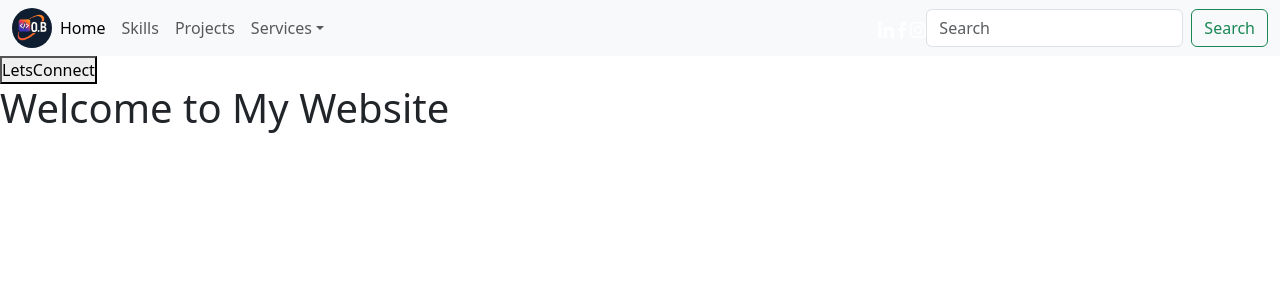
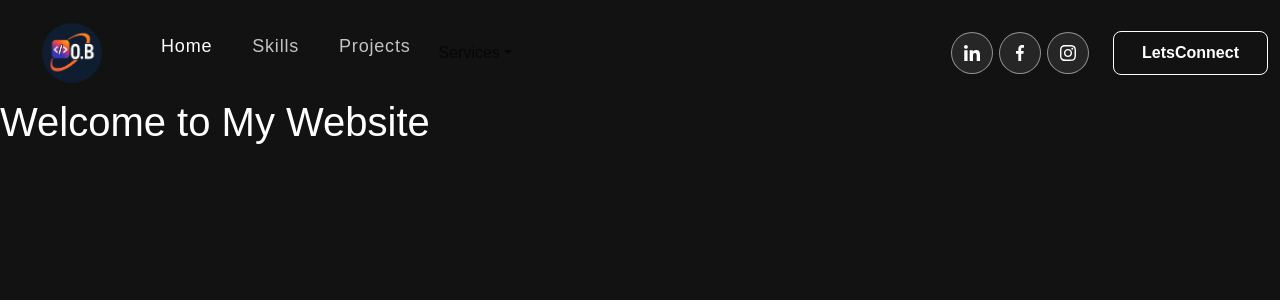
Before and after one commit to omar-albarakeh/omar-portfilio-v2, a React (Create React App) app: page / in a window 1280 px wide. Shown: the top 300 px of the page. Built offline with nearby package versions, Linux system fonts and the light colour scheme.

Commit message:
navbar updated

```diff
--- a/src/App.js
+++ b/src/App.js
@@ -1,15 +1,15 @@
 import React from "react";
-import "./app.css";
 import MyNavbar from "./components/navbar";
 import "bootstrap/dist/css/bootstrap.min.css";
-import LetsConnect from "./components/letsConnect";
+import "./app.css";
 
 function App() {
   return (
-    <div>
+    <div className="App">
       <MyNavbar />
-      <LetsConnect />
-      <h1>Welcome to My Website</h1>
+      <div style={{ height: "2000px", paddingTop: "100px" }}>
+        <h1>Welcome to My Website</h1>
+      </div>
     </div>
   );
 }
--- a/src/app.css
+++ b/src/app.css
@@ -1,10 +1,273 @@
+/* ===== Global Styles ===== */
 * {
   margin: 0;
   padding: 0;
   box-sizing: border-box;
 }
 
+html {
+  scroll-behavior: smooth;
+  scroll-padding-top: 75px;
+}
 
-.logo{
-    border-radius: 50px;;
+body {
+  font-weight: 400;
+  overflow-x: hidden;
+  position: relative;
+  background-color: #121212 !important;
+  color: #ffffff !important;
+  font-family: "Centra", sans-serif !important;
 }
+
+h1,
+h2,
+h3,
+h4,
+h5,
+h6,
+p,
+a,
+li,
+button,
+ul {
+  margin: 0;
+  padding: 0;
+  line-height: normal;
+}
+
+a,
+a:hover {
+  text-decoration: none;
+  color: inherit;
+}
+
+button {
+  border: none;
+  background-color: transparent;
+}
+
+input:focus,
+textarea:focus,
+select:focus {
+  outline: none;
+}
+
+@media (min-width: 1700px) {
+  main .container {
+    max-width: 100%;
+    padding: 0 150px;
+  }
+}
+
+p.success {
+  color: green;
+}
+p.danger {
+  color: red;
+}
+
+/* ===== Navbar Styles ===== */
+nav.navbar {
+  padding: 18px 0;
+  position: fixed;
+  width: 100%;
+  top: 0;
+  z-index: 9999;
+  transition: 0.3s ease-in-out;
+  background-color: transparent;
+}
+
+nav.navbar.scrolled {
+  background-color: #121212;
+  padding: 8px 0;
+  box-shadow: 0 4px 12px rgba(0, 0, 0, 0.6);
+}
+
+nav.navbar a.navbar-brand {
+  width: 9%;
+}
+
+.navbar-nav .nav-link.navbar-link {
+  color: #fff !important;
+  font-weight: 400;
+  letter-spacing: 0.8px;
+  padding: 0 20px;
+  font-size: 18px;
+  opacity: 0.75;
+  transition: 0.3s ease-in-out;
+}
+
+.navbar-nav .nav-link.navbar-link:hover,
+.navbar-nav .nav-link.navbar-link.active {
+  opacity: 1;
+  color: #fff;
+}
+
+.navbar-text {
+  display: flex;
+  align-items: center;
+}
+
+.social-icon {
+  display: inline-flex;
+  margin-left: 14px;
+}
+
+.social-icon a {
+  width: 42px;
+  height: 42px;
+  background: rgba(217, 217, 217, 0.1);
+  border: 1px solid rgba(255, 255, 255, 0.5);
+  border-radius: 50%;
+  margin-right: 6px;
+  display: flex;
+  align-items: center;
+  justify-content: center;
+  position: relative;
+  overflow: hidden;
+}
+
+.social-icon a::before {
+  content: "";
+  position: absolute;
+  width: 100%;
+  height: 100%;
+  background-color: #fff;
+  transform: scale(0);
+  transition: transform 0.3s ease-in-out;
+  border-radius: 50%;
+  z-index: 0;
+}
+
+.social-icon a:hover::before {
+  transform: scale(1);
+}
+
+.social-icon a img {
+  width: 40%;
+  z-index: 1;
+  transition: 0.3s ease-in-out;
+}
+
+.social-icon a:hover img {
+  filter: brightness(0) saturate(100%) invert(0%) sepia(7%) saturate(98%)
+    hue-rotate(346deg) brightness(95%) contrast(86%);
+}
+
+.navbar-text button {
+  font-weight: 700;
+  color: #fff;
+  border: 1px solid #fff;
+  padding: 12px 28px;
+  font-size: 16px;
+  margin-left: 18px;
+  background-color: transparent;
+  position: relative;
+  overflow: hidden;
+  transition: 0.3s ease-in-out;
+  border-radius: 8px;
+}
+
+.navbar-text button span {
+  position: relative;
+  z-index: 1;
+}
+
+.navbar-text button::before {
+  content: "";
+  position: absolute;
+  left: 0;
+  top: 0;
+  width: 0;
+  height: 100%;
+  background-color: #fff;
+  z-index: 0;
+  transition: width 0.3s ease-in-out;
+}
+
+.navbar-text button:hover {
+  color: #121212;
+}
+
+.navbar-text button:hover::before {
+  width: 100%;
+}
+
+.navbar-toggler:focus,
+.navbar-toggler:active {
+  outline: none;
+  box-shadow: none;
+}
+
+.navbar-toggler-icon {
+  width: 24px;
+  height: 17px;
+  position: relative;
+  background-image: none;
+  border-bottom: 2px solid #fff;
+  top: -2px;
+  transition: all 0.3s ease-in-out;
+}
+
+.navbar-toggler-icon::before,
+.navbar-toggler-icon::after {
+  content: "";
+  width: 24px;
+  height: 2px;
+  background-color: #fff;
+  position: absolute;
+  left: 0;
+  transition: all 0.3s ease-in-out;
+}
+
+.navbar-toggler-icon::before {
+  top: 0;
+}
+
+.navbar-toggler-icon::after {
+  top: 8px;
+}
+
+.navbar-toggler[aria-expanded="true"] .navbar-toggler-icon {
+  border-color: transparent;
+}
+
+.navbar-toggler[aria-expanded="true"] .navbar-toggler-icon::before {
+  transform: translateY(8px) rotate(-45deg);
+}
+
+.navbar-toggler[aria-expanded="true"] .navbar-toggler-icon::after {
+  transform: rotate(45deg);
+}
+
+.navbar .dropdown-menu {
+  background-color: #1e1e1e;
+  border: none;
+  border-radius: 8px;
+  padding: 10px 0;
+  min-width: 180px;
+  box-shadow: 0 4px 12px rgba(0, 0, 0, 0.5);
+  margin-top: 10px;
+  transition: all 0.3s ease-in-out;
+}
+
+.navbar .dropdown-menu .dropdown-item {
+  color: #fff;
+  padding: 10px 20px;
+  transition: background-color 0.2s ease, padding-left 0.2s ease;
+}
+
+.navbar .dropdown-menu .dropdown-item:hover {
+  background-color: #333;
+  padding-left: 25px;
+}
+
+.navbar .dropdown-divider {
+  background-color: rgba(255, 255, 255, 0.2);
+  margin: 5px 0;
+}
+
+.logo {
+  border-radius: 50px;
+  margin-left: 30px;
+}
--- a/src/components/navbar.jsx
+++ b/src/components/navbar.jsx
@@ -1,133 +1,79 @@
 import React, { useState, useEffect } from "react";
-import {
-  Navbar,
-  Container,
-  Nav,
-  NavDropdown,
-  Form,
-  FormControl,
-  Button,
-} from "react-bootstrap";
+import { Navbar, Container, Nav, NavDropdown } from "react-bootstrap";
 
 function MyNavbar() {
   const [activeLink, setActiveLink] = useState("home");
   const [scrolled, setScrolled] = useState(false);
 
   useEffect(() => {
-    const onScroll = () => {
-      if (window.scrollY > 50) {
-        setScrolled(true);
-      } else {
-        setScrolled(false);
-      }
-    };
-
+    const onScroll = () => setScrolled(window.scrollY > 50);
     window.addEventListener("scroll", onScroll);
     return () => window.removeEventListener("scroll", onScroll);
   }, []);
 
-  const updateActiveLink = (value) => {
-    setActiveLink(value);
-  };
+  const updateActiveLink = (value) => setActiveLink(value);
 
   return (
-    <Navbar bg="light" expand="lg" className={scrolled ? "scrolled" : ""}>
+    <Navbar
+      expand="lg"
+      className={`navbar ${scrolled ? "scrolled" : ""}`}
+      fixed="top">
       <Container fluid>
+        <Navbar.Brand href="#home">
           <img
             src="/images/logo.png"
             alt="logo"
-          width="40"
-          height="40"
+            width="60"
+            height="60"
             className="logo"
           />
+        </Navbar.Brand>
 
         <Navbar.Toggle aria-controls="navbarSupportedContent" />
-
         <Navbar.Collapse id="navbarSupportedContent">
           <Nav className="me-auto mb-2 mb-lg-0">
+            {["home", "skills", "projects"].map((link) => (
               <Nav.Link
-              href="#home"
-              className={
-                activeLink === "home" ? "active navbar-link" : "navbar-link"
-              }
-              onClick={() => updateActiveLink("home")}>
-              Home
+                key={link}
+                href={`#${link}`}
+                className={`navbar-link ${activeLink === link ? "active" : ""}`}
+                onClick={() => updateActiveLink(link)}>
+                {link.charAt(0).toUpperCase() + link.slice(1)}
               </Nav.Link>
+            ))}
 
-            <Nav.Link
-              href="#skills"
-              className={
-                activeLink === "skills" ? "active navbar-link" : "navbar-link"
-              }
-              onClick={() => updateActiveLink("skills")}>
-              Skills
-            </Nav.Link>
-
-            <Nav.Link
-              href="#projects"
-              className={
-                activeLink === "projects" ? "active navbar-link" : "navbar-link"
-              }
-              onClick={() => updateActiveLink("projects")}>
-              Projects
-            </Nav.Link>
-
-            <NavDropdown title="Services" id="basic-nav-dropdown">
+            <NavDropdown title="Services" id="services-dropdown">
               <NavDropdown.Item
                 href="#home"
-                className={
-                  activeLink === "home" ? "active navbar-link" : "navbar-link"
-                }
                 onClick={() => updateActiveLink("home")}>
                 Home
               </NavDropdown.Item>
               <NavDropdown.Item
                 href="#skills"
-                className={
-                  activeLink === "skills" ? "active navbar-link" : "navbar-link"
-                }
                 onClick={() => updateActiveLink("skills")}>
                 Skills
               </NavDropdown.Item>
               <NavDropdown.Divider />
               <NavDropdown.Item
                 href="#projects"
-                className={
-                  activeLink === "projects"
-                    ? "active navbar-link"
-                    : "navbar-link"
-                }
                 onClick={() => updateActiveLink("projects")}>
                 Projects
               </NavDropdown.Item>
             </NavDropdown>
           </Nav>
 
-          <span className="navbar-text">
+          <div className="navbar-text">
             <div className="social-icon">
-              <a href="#">
-                <img src="/images/nav-icon1.svg" alt="icon1" />
+              {["nav-icon1", "nav-icon2", "nav-icon3"].map((icon, i) => (
+                <a href="#" key={i}>
+                  <img src={`/images/${icon}.svg`} alt={`icon${i + 1}`} />
                 </a>
-              <a href="#">
-                <img src="/images/nav-icon2.svg" alt="icon2" />
-              </a>
-              <a href="#">
-                <img src="/images/nav-icon3.svg" alt="icon3" />
-              </a>
+              ))}
             </div>
-          </span>
-
-          <Form className="d-flex">
-            <FormControl
-              type="search"
-              placeholder="Search"
-              className="me-2"
-              aria-label="Search"
-            />
-            <Button variant="outline-success" type="submit">
-              Search
-            </Button>
-          </Form>
+            <button className="vvd" onClick={() => console.log("Connect")}>
+              <span>LetsConnect</span>
+            </button>
+          </div>
         </Navbar.Collapse>
       </Container>
     </Navbar>
```
Lines whose indentation alone changed are shown as unchanged.
